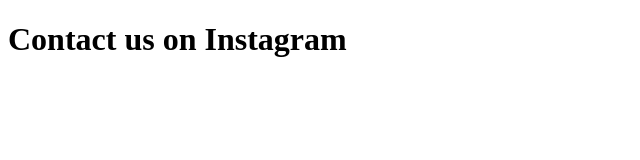
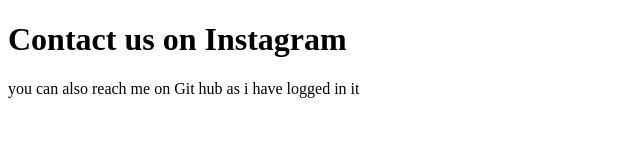
Before and after one commit to PrateekBisht701/00_learning-git, a plain HTML site: page contact-us.html in a window 1280 px wide. Shown: the whole page, without its empty margins (0-640 px from the left). Drawn offline with Linux system fonts and the light colour scheme.

Commit message:
add para in contact-us.html

```diff
--- a/contact-us.html
+++ b/contact-us.html
@@ -9,6 +9,7 @@
 <body>
 
     <h1>Contact us on Instagram</h1>
+    <p>you can also reach me on Git hub as i have logged in it</p>
 
 </body>
 </html>
```
